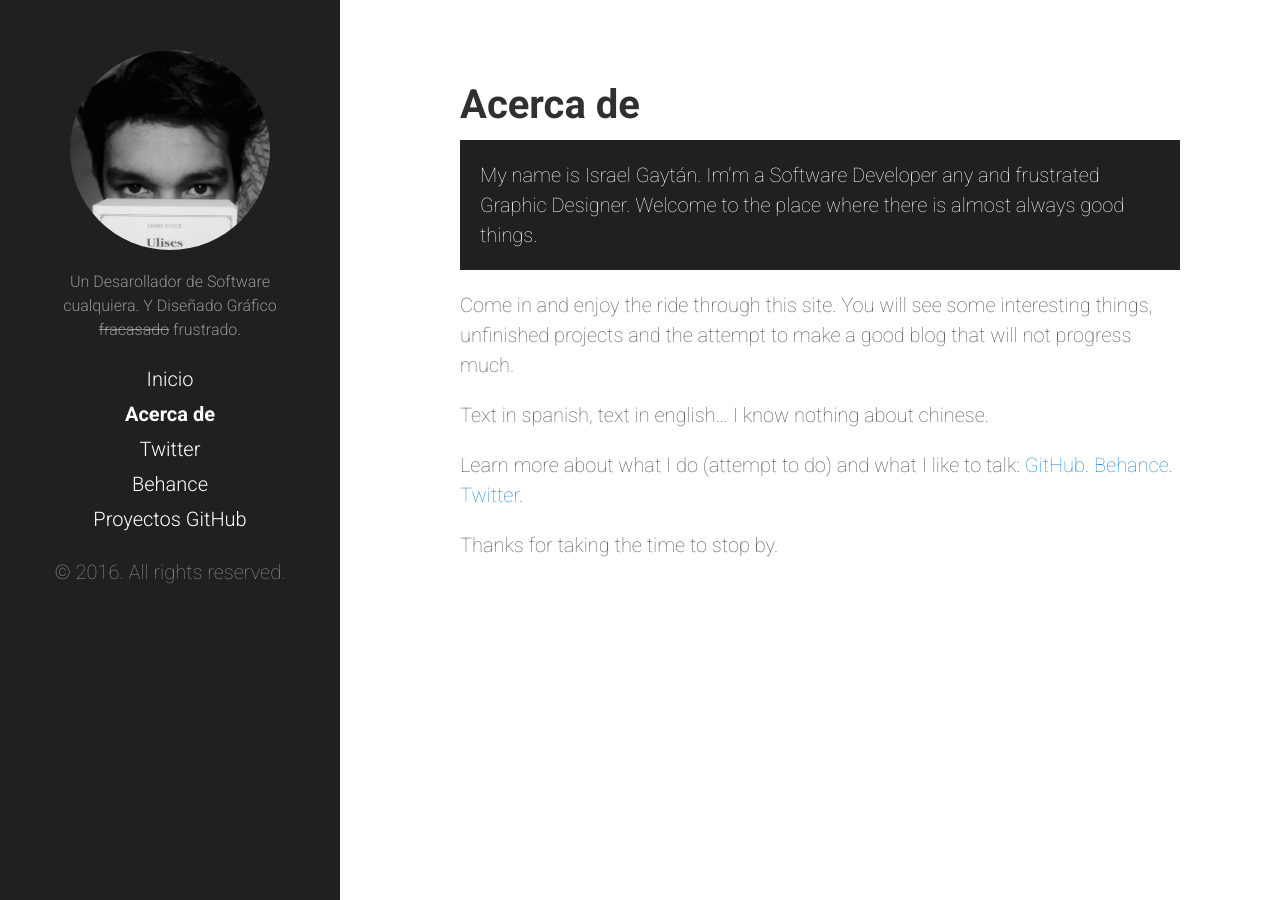
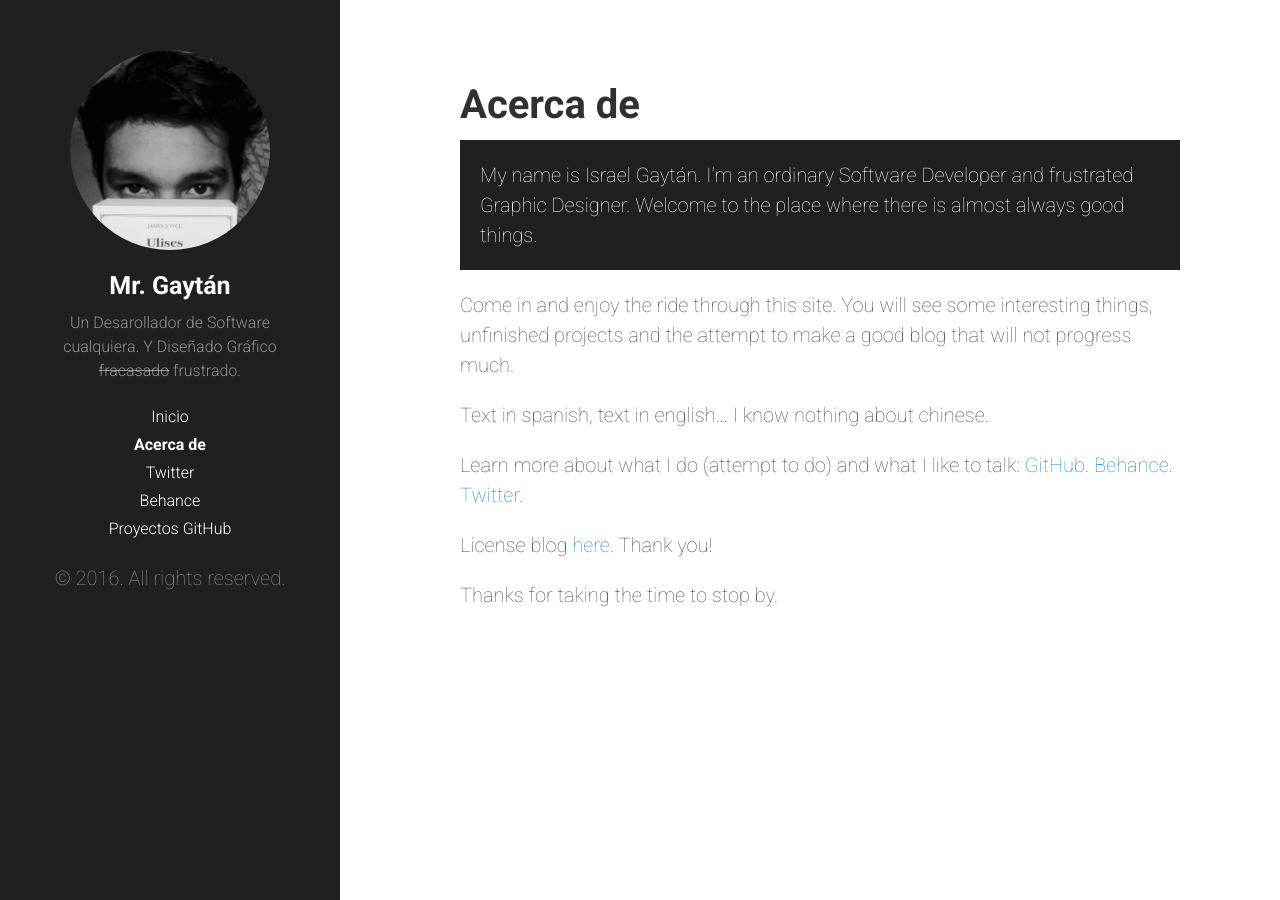
Before and after one commit to MrGaytan/MrGaytan.github.io, a Jekyll site: the page built from about.md, in a window 1280 px wide. Built offline with Jekyll 4.4.1, drawn with Linux system fonts in a browser that asks for light colours; Markdown is read by kramdown in place of the engine named in the settings.

Commit message:
Cambios en estilo de sidebar

```diff
--- a/_includes/sidebar.html
+++ b/_includes/sidebar.html
@@ -3,7 +3,7 @@
   <center>
       <div class="sidebar-about">
         <center><img class="profilepic" src="/public/mrgaytan.jpg"></center>
-        <h1>
+        <h1>Mr. Gaytán
         </h1>
         <p class="lead">{{ site.description }}</p>
       </div>
--- a/about.md
+++ b/about.md
@@ -4,7 +4,7 @@ title: Acerca de
 ---
 
 <p class="message">
-  My name is Israel Gaytán. Im'm a Software Developer any and frustrated Graphic Designer. Welcome to the place where there is almost always good things.
+  My name is Israel Gaytán. I'm an ordinary Software Developer and frustrated Graphic Designer. Welcome to the place where there is almost always good things.
 </p>
 
 Come in and enjoy the ride through this site. You will see some interesting things, unfinished projects and the attempt to make a good blog that will not progress much.
@@ -16,5 +16,6 @@ Learn more about what I do (attempt to do) and what I like to talk:
 [Behance](https://www.behance.net/MrGaytan).
 [Twitter](https://twitter.com/MrGaytan).
 
+License blog [here](https://github.com/poole/hyde/blob/master/LICENSE.md). Thank you!
 
 Thanks for taking the time to stop by.
--- a/public/css/hyde.css
+++ b/public/css/hyde.css
@@ -74,6 +74,7 @@ html {
 /* Sidebar links */
 .sidebar a {
   color: #fff;
+  font-size: .8rem;
 }
 
 /* About section */
```
